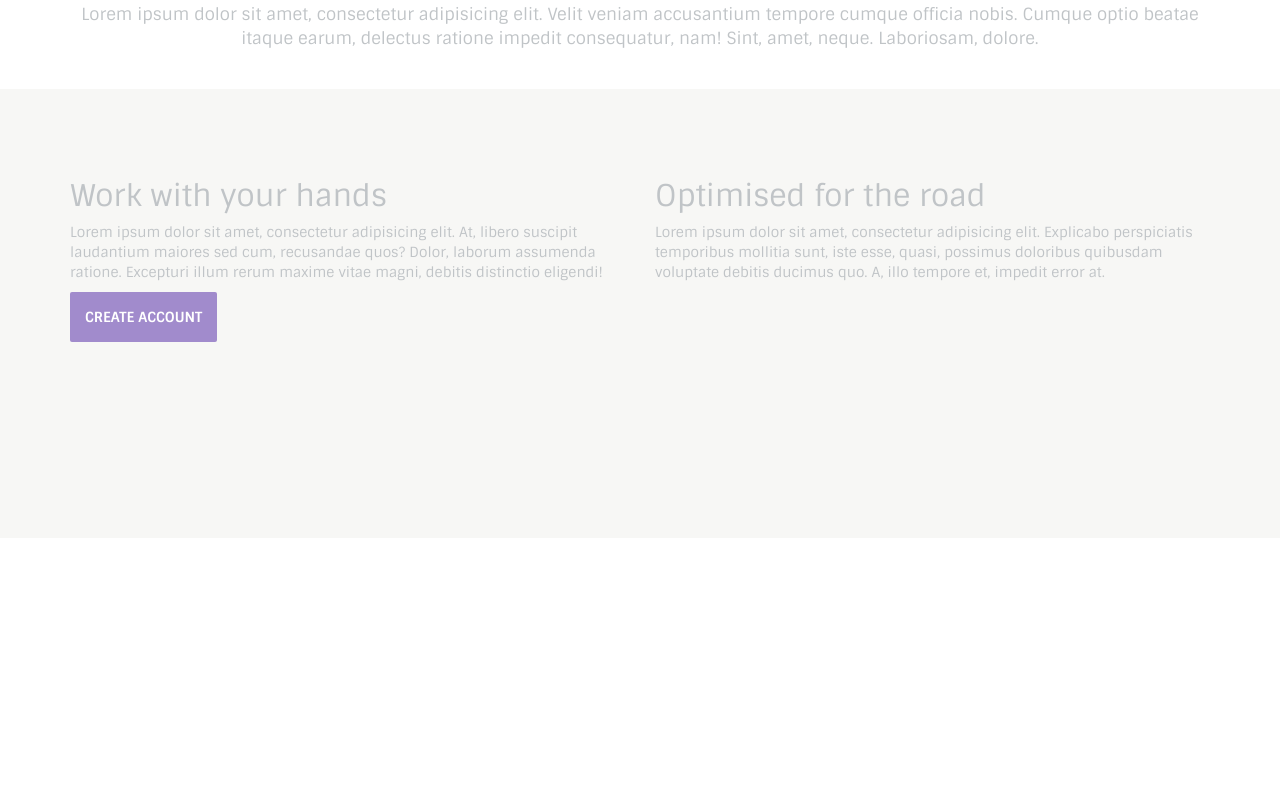
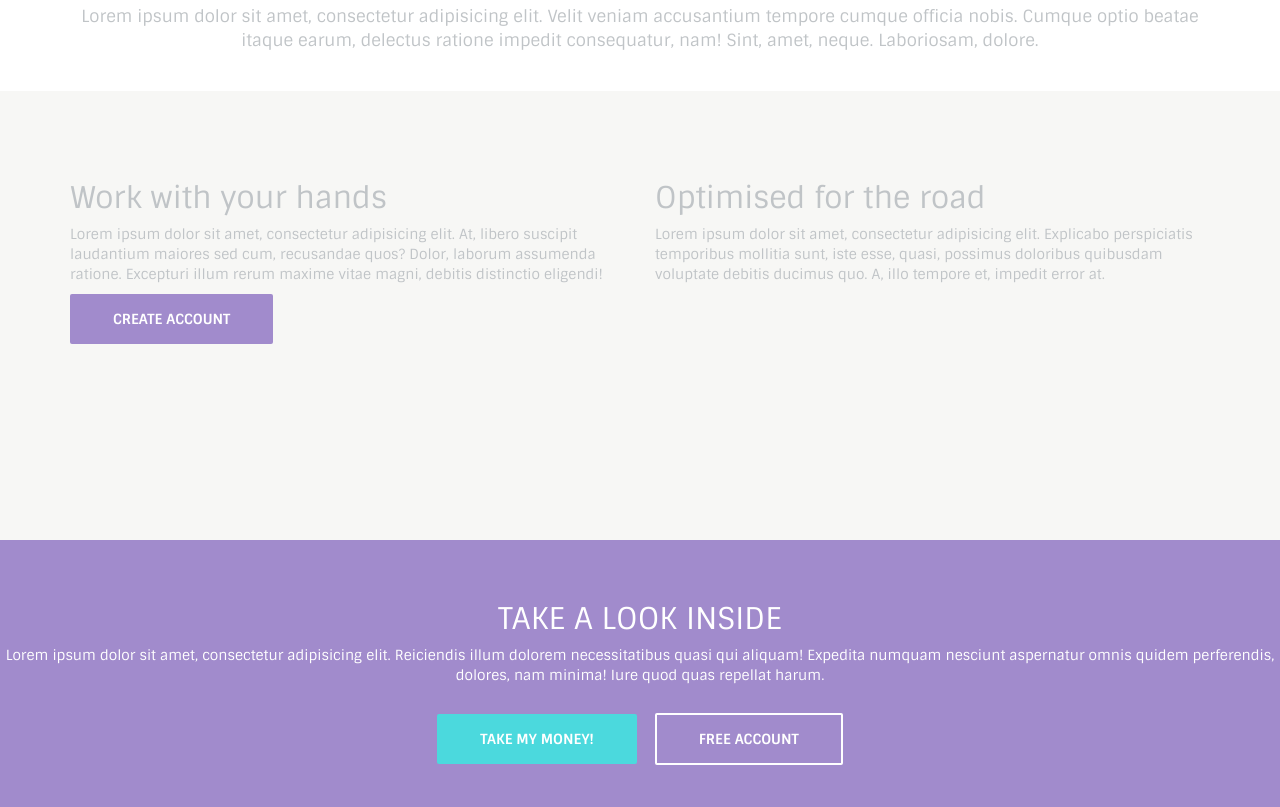
Before and after one commit to Jigmet/builder.io, a plain HTML site: page index.html in a window 1280 px wide. Shown: the part 1202-2009 px from the top of the page. Before the commit the page ends 1740 px from the top, so only its background shows below. Drawn offline with nearby package versions, Linux system fonts and the light colour scheme.

Commit message:
Add take a look slide

```diff
--- a/css/src/app.scss
+++ b/css/src/app.scss
@@ -1,5 +1,6 @@
 @import "theme",
         "common",
         "landing",
+        "intro",
         "features",
-        "intro";
+        "take_look";
--- a/css/src/common.scss
+++ b/css/src/common.scss
@@ -9,7 +9,7 @@ body{
   border-radius: 2px;
   text-transform: uppercase;
   font-weight: bold;
-  padding: 1em;
+  padding: 1em 3em;
 
 
 
@@ -23,11 +23,12 @@ body{
   border-radius: 2px;
   text-transform: uppercase;
   font-weight: bold;
-  padding: 1em;
-  border: 1px solid $dark-font-color;
+  padding: 1em 3em;
+  border: 2px solid $dark-font-color;
 
   &:hover{
     color:$dark-font-color;
+
   }
 
 }
--- a/css/src/intro.scss
+++ b/css/src/intro.scss
@@ -4,12 +4,12 @@
 
 .get-started{
   background-color: $primary-color;
-  padding: 1em 3em;
+
 
 }
 .try-demo{
     padding: 1em 3em;
-    margin-left: 2em;
+
 }
 
 h2{
--- /dev/null
+++ b/css/src/take_look.scss
@@ -0,0 +1,20 @@
+#take-look{
+  background-color: $primary-color;
+  text-align:center;
+  padding: 3em 0;
+  color: $light-font-color;
+  h2{
+    text-transform: uppercase;
+  }
+  p{
+    margin-bottom: 2em;
+  }
+    a.take-my-money{
+      background-color: $secondary-color;
+    }
+    a.free-account{
+      color:$light-font-color;
+      border-color: $light-font-color;
+      margin-left: 1em;
+    }
+  }
--- a/css/src/theme.scss
+++ b/css/src/theme.scss
@@ -1,3 +1,4 @@
 $primary-color: #A18BCC;
+$secondary-color: #4BD9DD;
 $light-font-color: #FFF;
 $dark-font-color: #C0C4C7;
--- a/index.html
+++ b/index.html
@@ -58,6 +58,13 @@
         </div>
       </div>
     </section>
-
+<section id="take-look">
+  <h2> take a look inside</h2>
+   <p>Lorem ipsum dolor sit amet, consectetur adipisicing elit. Reiciendis illum dolorem necessitatibus quasi qui aliquam! Expedita numquam nesciunt aspernatur omnis quidem perferendis, dolores, nam minima! Iure quod quas repellat harum.</p>
+   <div>
+          <a href="#" class="btn btn-solid take-my-money">Take my money!</a>
+          <a href="" class="btn btn-outline free-account">Free Account</a>
+        </div>
+</section>
  </body>
 </html>
```
Also changed, not shown: css/app.css, 1 other file.
